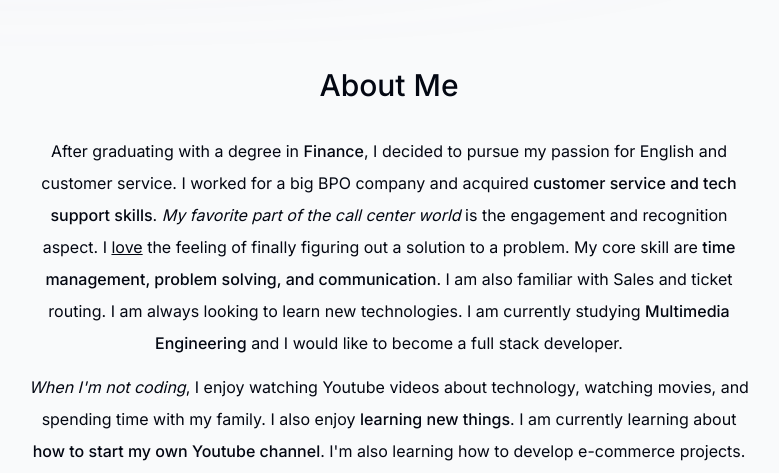
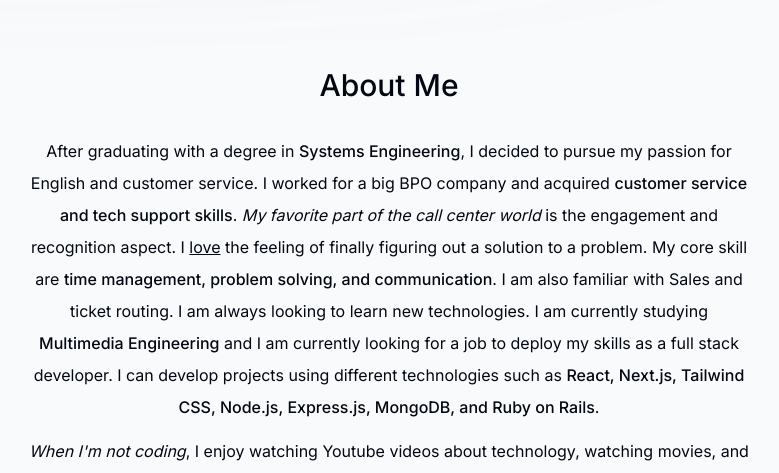
Before and after one commit to elianismedina/elianisdevportfolio, a Next.js app: page / in a window 1280 px wide. Shown: the part 860-1333 px from the top of the page, without its empty margins (251-1030 px from the left). Built offline with nearby package versions, Linux system fonts and the light colour scheme; no server answers.

Commit message:
Update About component with new skills and technologies

```diff
--- a/src/components/about.tsx
+++ b/src/components/about.tsx
@@ -20,9 +20,9 @@ export default function About() {
       <SectionHeading>About me</SectionHeading>
       <p className="mb-3">
         After graduating with a degree in{" "}
-        <span className="font-medium">Finance</span>, I decided to pursue my
-        passion for English and customer service. I worked for a big BPO company
-        and acquired{" "}
+        <span className="font-medium">Systems Engineering</span>, I decided to
+        pursue my passion for English and customer service. I worked for a big
+        BPO company and acquired{" "}
         <span className="font-medium">
           customer service and tech support skills
         </span>
@@ -38,8 +38,14 @@ export default function About() {
         </span>
         . I am also familiar with Sales and ticket routing. I am always looking
         to learn new technologies. I am currently studying{" "}
-        <span className="font-medium">Multimedia Engineering</span> and I would
-        like to become a full stack developer.
+        <span className="font-medium">Multimedia Engineering</span> and I am
+        currently looking for a job to deploy my skills as a full stack
+        developer. I can develop projects using different technologies such as{" "}
+        <span className="font-medium">
+          React, Next.js, Tailwind CSS, Node.js, Express.js, MongoDB, and Ruby
+          on Rails
+        </span>
+        .
       </p>
 
       <p>
```
